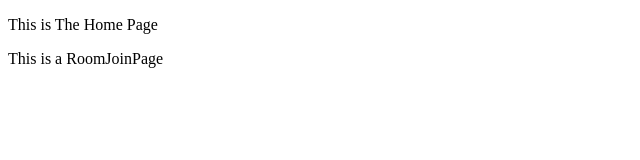
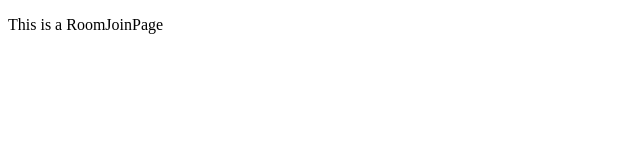
Before and after one commit to KrishanLim/Music-controller, a React app in the folder music_controller/frontend/: page /join in a window 1280 px wide. Shown: the top 160 px of the page, without its empty margins (0-640 px from the left). Built offline with nearby package versions, Linux system fonts and the light colour scheme; the HTML template or start-up script is replaced by a standard one.

Commit message:
Connected urls with js Files

```diff
--- a/music_controller/frontend/src/components/App.js
+++ b/music_controller/frontend/src/components/App.js
@@ -10,7 +10,7 @@ export default class App extends Component {
     render() {
         return (
             <div>
-                <HomePage />
+                <HomePage/>
             </div>
         );
     }
--- a/music_controller/frontend/src/components/HomePage.js
+++ b/music_controller/frontend/src/components/HomePage.js
@@ -1,7 +1,7 @@
 import React, { Component } from "react";
 import CreateRoomPage from "./CreateRoomPage";
 import RoomJoinPage from "./RoomJoinPage";
-import { BrowserRouter as Router, Switch, Route, Link } from "react-router-dom";
+import { BrowserRouter as Router, Routes, Route, Link, Redirect } from "react-router-dom";
 
 export default class HomePage extends Component {
     constructor(props) {
@@ -11,10 +11,11 @@ export default class HomePage extends Component {
     render() {
         return (
             <Router>
-                <switch>
-                    <Route path="/"><p>This is The Home Page</p></Route>
-                    <Route path="/join" component={RoomJoinPage}></Route>
-                </switch>
+                <Routes>
+                    <Route path="/" element={<p>This is The Home Page</p>}></Route>
+                    <Route path="/join" element={<RoomJoinPage/>}></Route>
+                    <Route path="/create" element={<CreateRoomPage/>}></Route>
+                </Routes>
             </Router>
         );
     }
```
